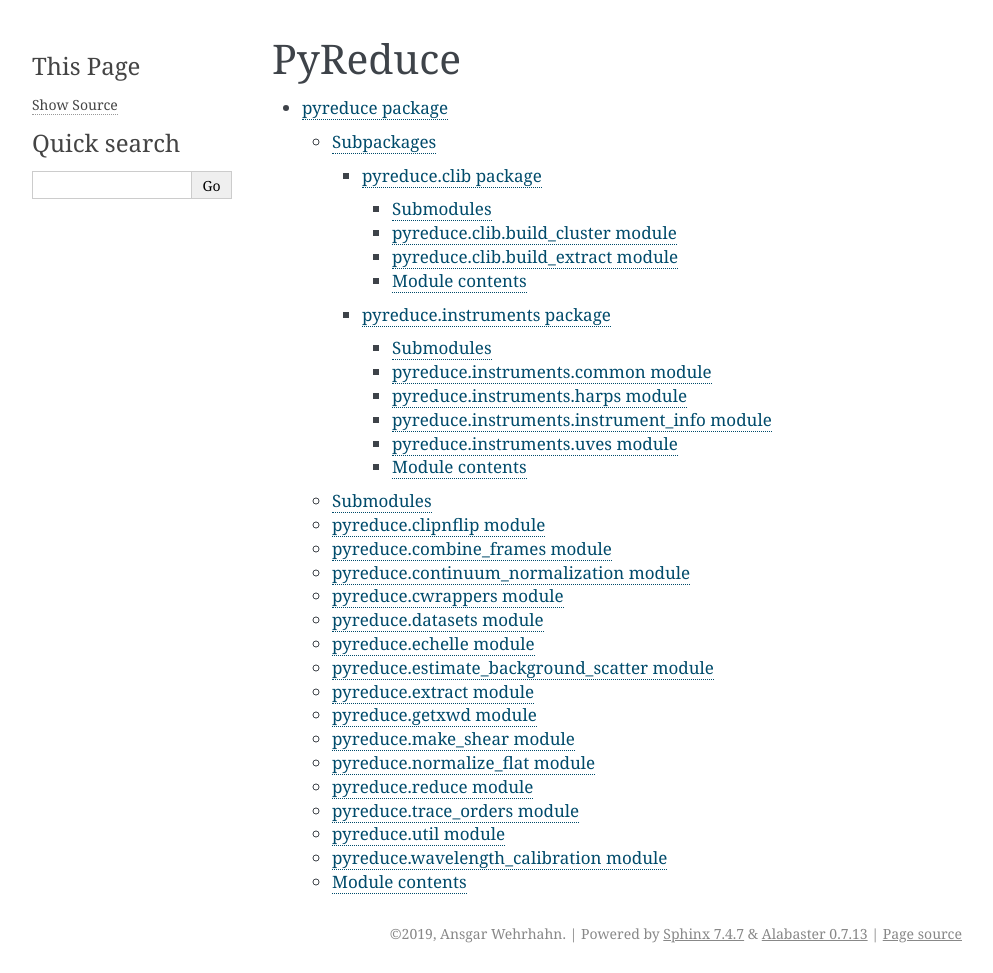
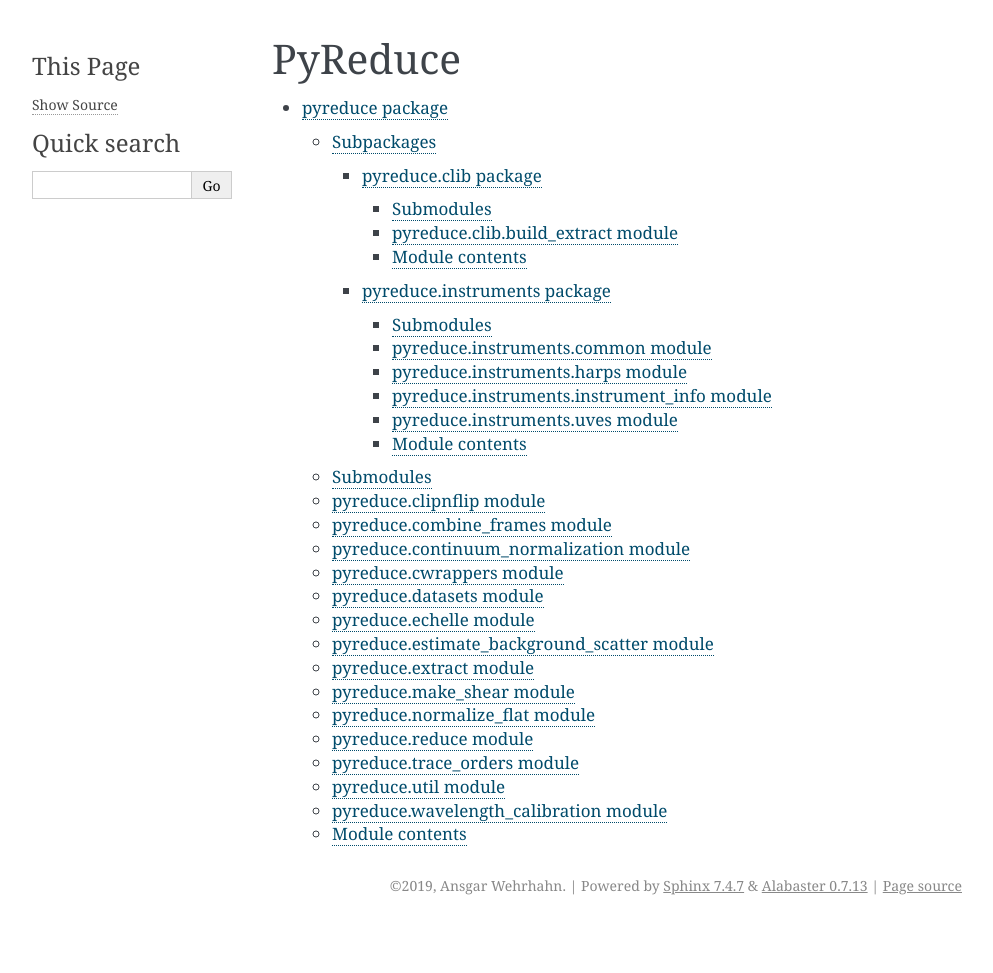
Before and after one commit to ivh/PyReduce, a Sphinx documentation site: the page built from docs/modules.rst, in a window 1280 px wide. Shown: the whole page, without its empty margins (148-1141 px from the left). Built offline with Sphinx 7.4.7, drawn with Linux system fonts in a browser that asks for light colours; after the commit the page ends 925 px from its top, so only the background shows below that.

Commit message:
Fix docs

```diff
--- a/docs/pyreduce.clib.rst
+++ b/docs/pyreduce.clib.rst
@@ -3,14 +3,6 @@ pyreduce.clib package
 
 Submodules
 ----------
-
-pyreduce.clib.build\_cluster module
------------------------------------
-
-.. automodule:: pyreduce.clib.build_cluster
-    :members:
-    :undoc-members:
-    :show-inheritance:
 
 pyreduce.clib.build\_extract module
 -----------------------------------
--- a/docs/pyreduce.rst
+++ b/docs/pyreduce.rst
@@ -76,14 +76,6 @@ pyreduce.extract module
     :undoc-members:
     :show-inheritance:
 
-pyreduce.getxwd module
-----------------------
-
-.. automodule:: pyreduce.getxwd
-    :members:
-    :undoc-members:
-    :show-inheritance:
-
 pyreduce.make\_shear module
 ---------------------------
 
```
Also changed, not shown: 1 other file.
